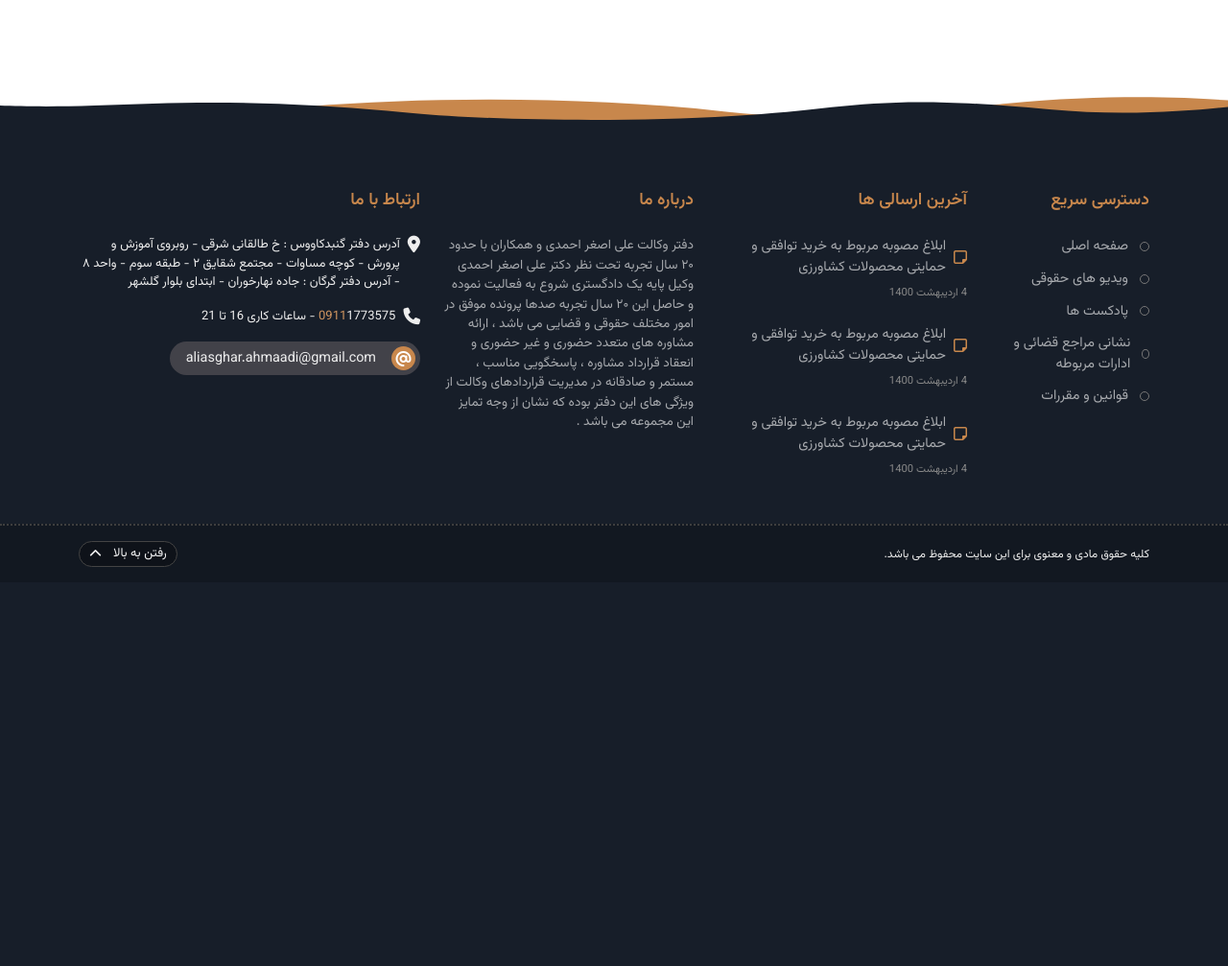
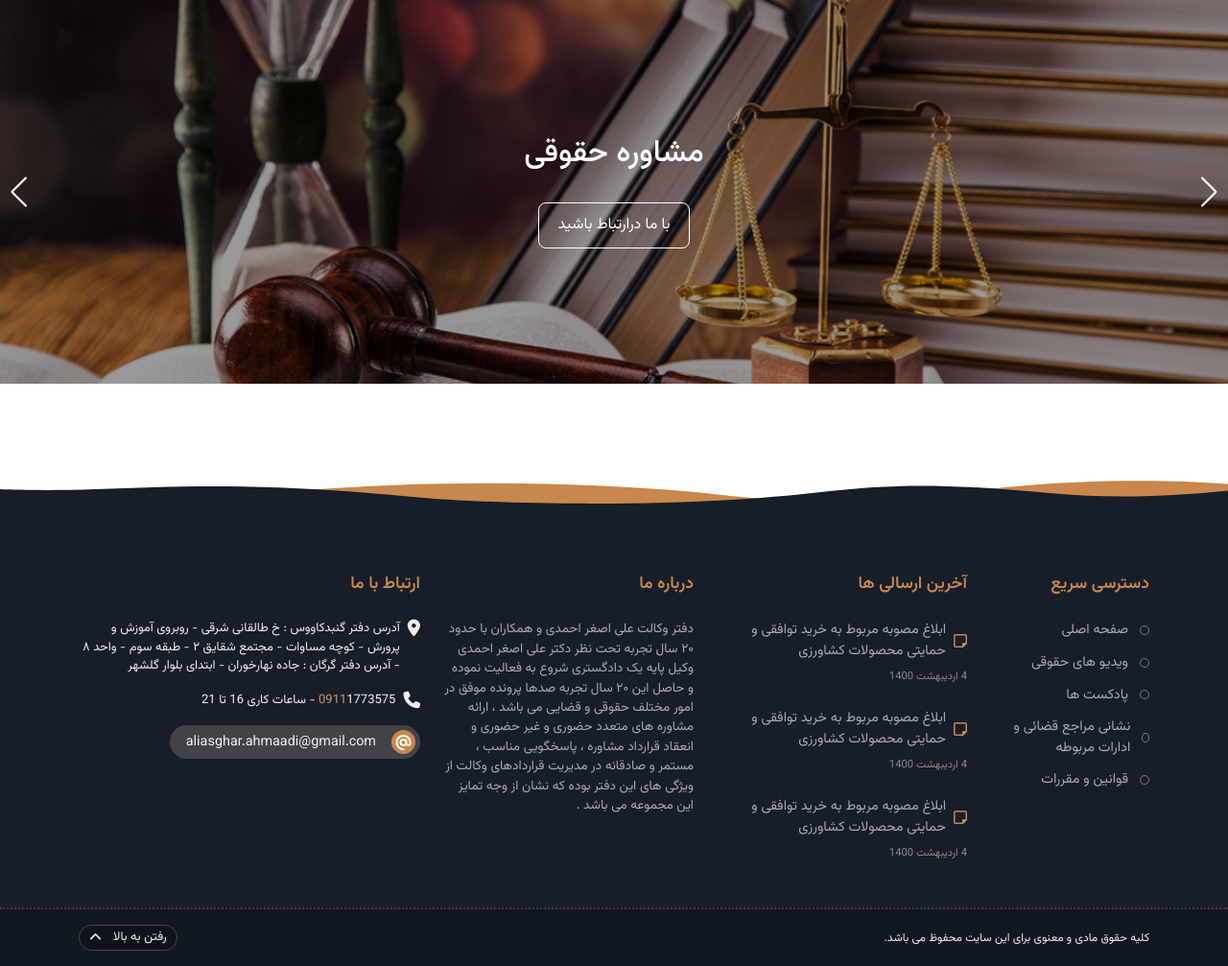
Before and after one commit to nafasebra/vakil-pure-project, a web app: file index.html in a window 1280 px wide. Shown: the part 214-1221 px from the top of the page at 96% size. Before the commit the page ends 805 px from the top, so only its background shows below. Run offline with its HTML, style and script files only (its server is not run), Linux system fonts and the light colour scheme.

Commit message:
add slider

```diff
--- a/index.html
+++ b/index.html
@@ -19,11 +19,13 @@
       rel="stylesheet"
     />
 
+    <link rel="stylesheet" href="https://unpkg.com/swiper/swiper-bundle.min.css" />
     <link rel="stylesheet" href="style/all.min.css" />
     <link rel="stylesheet" href="style/fontawesome.min.css" />
     <link rel="stylesheet" href="style/main.css" />
     <link rel="stylesheet" href="style/boostrap.css" />
   </head>
+
   <body>
     <nav>
       <div class="d-none d-md-block bg_gray__light py-2 text_xs">
@@ -207,7 +209,34 @@
       </div>
     </nav>
 
-    <main></main>
+    <main>
+      <header>
+        <div class="swiper swiper-header">
+          <div class="swiper-wrapper">
+            <div class="swiper-slide">
+              <img src="assets/images/slide-1.jpg" alt="Image 1" />
+              <div class="slide_content__container">
+                <div class="slide_content">
+                  <h2>مشاوره حقوقی</h2>
+                  <a href="#" class="">با ما درارتباط باشید</a>
+                </div>
+              </div>
+            </div>
+            <div class="swiper-slide">
+              <img src="assets/images/slide-2.jpg" alt="Image 2" />
+              <div class="slide_content__container">
+                <div class="slide_content">
+                  <h2>مشاوره حقوقی</h2>
+                  <a href="#" class="">با ما درارتباط باشید</a>
+                </div>
+              </div>
+            </div>
+          </div>
+          <div class="swiper-button-prev"></div>
+          <div class="swiper-button-next"></div>
+        </div>
+      </header>
+    </main>
 
     <footer class="footer__container">
       <div class="footer__main">
@@ -244,21 +273,27 @@
                 <a href="#" class="footer__post-item">
                   <div class="d-flex align-items-center gap-2">
                     <i class="fa-regular fa-note-sticky"></i>
-                    <p class="footer__post-title">ابلاغ مصوبه مربوط به خرید توافقی و حمایتی محصولات کشاورزی</p>
+                    <p class="footer__post-title">
+                      ابلاغ مصوبه مربوط به خرید توافقی و حمایتی محصولات کشاورزی
+                    </p>
                   </div>
                   <p class="footer__post-date">4 اردیبهشت 1400</p>
                 </a>
                 <a href="#" class="footer__post-item">
                   <div class="d-flex align-items-center gap-2">
                     <i class="fa-regular fa-note-sticky"></i>
-                    <p class="footer__post-title">ابلاغ مصوبه مربوط به خرید توافقی و حمایتی محصولات کشاورزی</p>
+                    <p class="footer__post-title">
+                      ابلاغ مصوبه مربوط به خرید توافقی و حمایتی محصولات کشاورزی
+                    </p>
                   </div>
                   <p class="footer__post-date">4 اردیبهشت 1400</p>
                 </a>
                 <a href="#" class="footer__post-item">
                   <div class="d-flex align-items-center gap-2">
                     <i class="fa-regular fa-note-sticky"></i>
-                    <p class="footer__post-title">ابلاغ مصوبه مربوط به خرید توافقی و حمایتی محصولات کشاورزی</p>
+                    <p class="footer__post-title">
+                      ابلاغ مصوبه مربوط به خرید توافقی و حمایتی محصولات کشاورزی
+                    </p>
                   </div>
                   <p class="footer__post-date">4 اردیبهشت 1400</p>
                 </a>
@@ -266,19 +301,32 @@
             </div>
             <div class="col-sm-12 col-lg-3">
               <p class="footer__text-head">درباره ما</p>
-              <p class="text_sm footer__gray-text">دفتر وکالت علی اصغر احمدی و همکاران با حدود ۲۰ سال تجربه تحت نظر دکتر علی اصغر احمدی وکیل پایه یک دادگستری شروع به فعالیت نموده و حاصل این ۲۰ سال تجربه صدها پرونده موفق در امور مختلف حقوقی و قضایی می باشد ، ارائه مشاوره های متعدد حضوری و غیر حضوری و انعقاد قرارداد مشاوره ، پاسخگویی مناسب ، مستمر و صادقانه در مدیریت قراردادهای وکالت از ویژگی های این دفتر بوده که نشان از وجه تمایز این مجموعه می باشد .</p>
+              <p class="text_sm footer__gray-text">
+                دفتر وکالت علی اصغر احمدی و همکاران با حدود ۲۰ سال تجربه تحت نظر
+                دکتر علی اصغر احمدی وکیل پایه یک دادگستری شروع به فعالیت نموده و
+                حاصل این ۲۰ سال تجربه صدها پرونده موفق در امور مختلف حقوقی و
+                قضایی می باشد ، ارائه مشاوره های متعدد حضوری و غیر حضوری و
+                انعقاد قرارداد مشاوره ، پاسخگویی مناسب ، مستمر و صادقانه در
+                مدیریت قراردادهای وکالت از ویژگی های این دفتر بوده که نشان از
+                وجه تمایز این مجموعه می باشد .
+              </p>
             </div>
             <div class="col-sm-12 col-lg-4">
               <p class="footer__text-head">ارتباط با ما</p>
               <div class="d-flex flex-column gap-3">
                 <div class="footer__contact-item">
                   <i class="fa-solid fa-location-dot"></i>
-                  <p>آدرس دفتر گنبدکاووس : خ طالقانی شرقی - روبروی آموزش و پرورش - کوچه مساوات - مجتمع شقایق ۲ - طبقه سوم - واحد ۸ - آدرس دفتر گرگان : جاده نهارخوران - ابتدای بلوار گلشهر </p>
+                  <p>
+                    آدرس دفتر گنبدکاووس : خ طالقانی شرقی - روبروی آموزش و پرورش
+                    - کوچه مساوات - مجتمع شقایق ۲ - طبقه سوم - واحد ۸ - آدرس
+                    دفتر گرگان : جاده نهارخوران - ابتدای بلوار گلشهر
+                  </p>
                 </div>
                 <div class="footer__contact-item">
                   <i class="fa-solid fa-phone"></i>
                   <p>
-                    <span class="text_orange__light">0911</span>1773575 - ساعات کاری 16 تا 21
+                    <span class="text_orange__light">0911</span>1773575 - ساعات
+                    کاری 16 تا 21
                   </p>
                 </div>
                 <div class="footer__contact-email">
@@ -298,7 +346,9 @@
         </div>
         <div class="footer__copyright py-3 px-2 px-lg-0">
           <div class="container footer__copyright-main">
-            <p class="text_xs">کلیه حقوق مادی و معنوی برای این سایت محفوظ می باشد.</p>
+            <p class="text_xs">
+              کلیه حقوق مادی و معنوی برای این سایت محفوظ می باشد.
+            </p>
             <button type="button" class="btn_gotoup">
               <span>رفتن به بالا</span>
               <i class="fa-solid fa-chevron-up"></i>
@@ -308,11 +358,7 @@
       </div>
     </footer>
 
-    <script
-      src="https://cdn.jsdelivr.net/npm/bootstrap@5.3.3/dist/js/bootstrap.bundle.min.js"
-      integrity="sha384-YvpcrYf0tY3lHB60NNkmXc5s9fDVZLESaAA55NDzOxhy9GkcIdslK1eN7N6jIeHz"
-      crossorigin="anonymous"
-    ></script>
+    <script src="https://unpkg.com/swiper/swiper-bundle.min.js"></script>
     <script src="script/main.js"></script>
   </body>
 </html>
--- a/script/main.js
+++ b/script/main.js
@@ -1 +1,18 @@
-console.log('app is runned...')
+// slider instance
+var swiper = new Swiper('.swiper-header', {
+  loop: true,
+  navigation: {
+    nextEl: '.swiper-button-next',
+    prevEl: '.swiper-button-prev',
+  },
+  autoplay: {
+    delay: 10000,
+    disableOnInteraction: false,
+  },
+  onSlideChange: function() {
+    var previousSlide = document.querySelector('.swiper-slide.swiper-slide-prev .slide-content');
+    if (previousSlide) {
+      previousSlide.classList.remove('slideUp');
+    }
+  }
+});
--- a/style/main.css
+++ b/style/main.css
@@ -185,6 +185,66 @@ img {
 }
 .btn_gotoup:hover {
   background-color: var(--bg-orange-main);
+}
+
+
+/* header */
+.swiper-header {
+  width: 100%; /* Adjust width as needed */
+  position: relative;
+  height: 400px;
+}
+.swiper-wrapper {
+  display: flex;
+}
+.swiper-header .swiper-slide img {
+  width: 100%;
+  height: 100%;
+  object-fit: cover;
+}
+.swiper-slide {
+  width: 100%;
+  text-align: center; /* Center text and button */
+  position: relative;
+}
+.swiper-slide a {
+  border: 1px solid white;
+  padding: 0.7rem 1.2rem;
+  border-radius: 0.5rem;
+  transition: all 250ms;
+}
+.swiper-slide a:hover {
+  background-color: white;
+  color: var(--bg-gray-dark)
+}
+.swiper-button-next,
+.swiper-button-prev {
+  --swiper-navigation-size: 2rem;
+  --swiper-navigation-color: white;
+}
+.slide_content__container {
+  position: absolute;
+  inset: 0;
+  display: flex;
+  align-items: center;
+  justify-content: center;
+  background-color: rgba(0, 0, 0, 0.4); /* Semi-transparent background */
+}
+.slide_content {
+  display: flex;
+  flex-direction: column;
+  align-items: center;
+  justify-content: center;
+  gap: 1.5rem;
+  text-align: center;
+  color: #fff; /* White text */
+  transform: translateY(-100%);
+  opacity: 0; /* Initially hide text and button */
+  transition: transform 1s .5s, opacity 1s .5s;
+}
+.swiper-slide.swiper-slide-active .slide_content {
+  transform: translateY(0);
+  opacity: 1;
 }
 
 /* FOOTER */
```
Also changed, not shown: assets/images/slide-1.jpg (added), assets/images/slide-2.jpg (added).
